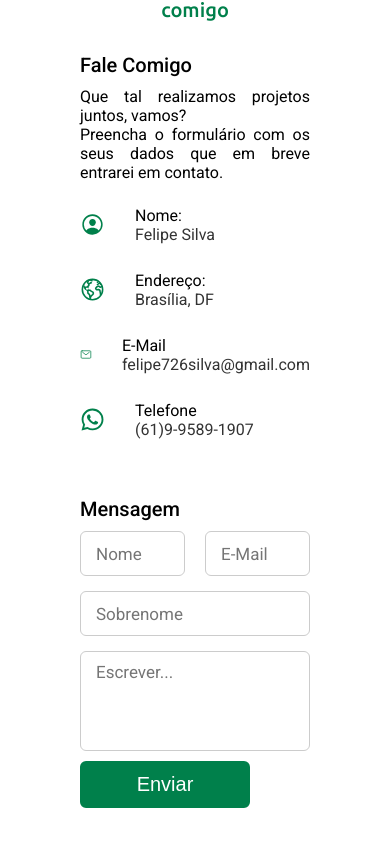
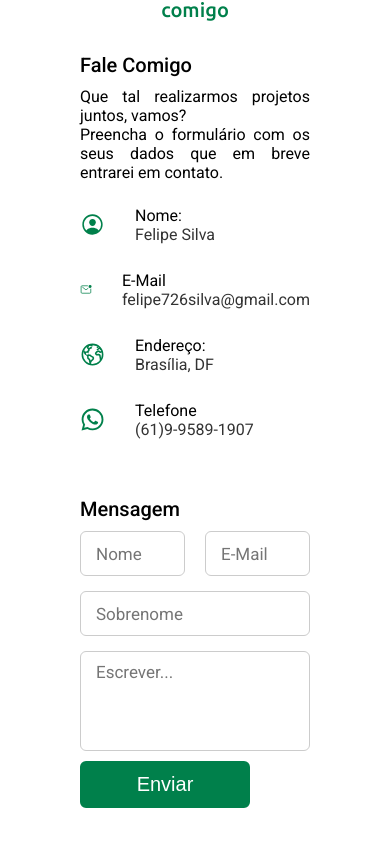
Before and after one commit to Feliper-Silva/portifolio-web, a React (Create React App) app: page /About in a window 390 px wide. Shown: the part 4201-5048 px from the top of the page. Built offline with nearby package versions, Linux system fonts and the light colour scheme.

Commit message:
mobile project

```diff
--- a/src/App.css
+++ b/src/App.css
@@ -107,9 +107,6 @@
   .about .title::after {
     bottom: -34px;
   }
-  .project .project-content .card .text .tags {
-    width: calc(30%-10px);
-  }
   .contact .title::after {
     bottom: -34px;
   }
--- a/src/components/Contact/index.css
+++ b/src/components/Contact/index.css
@@ -23,6 +23,10 @@
   height: 65px;
   align-items: center;
 }
+.contact .contact-content .row ion-icon {
+  font-size: 25px;
+  color: #00804b;
+}
 .contact .contact-content .row .info {
   margin-left: 30px;
 }
@@ -31,10 +35,6 @@
 }
 .contact .contact-content .row .info .sub-title {
   color: #333;
-}
-.contact .contact-content .row ion-icon {
-  font-size: 25px;
-  color: #00804b;
 }
 .contact .right form .fields {
   display: flex;
--- a/src/components/Contact/index.jsx
+++ b/src/components/Contact/index.jsx
@@ -12,7 +12,7 @@ function Contact() {
             <div className="column left">
               <div className="text">Fale Comigo</div>
               <p>
-                Que tal realizamos projetos juntos, vamos? <br />
+                Que tal realizarmos projetos juntos, vamos? <br />
                 Preencha o formulário com os seus dados que em breve entrarei em
                 contato.
               </p>
@@ -25,20 +25,23 @@ function Contact() {
                   </div>
                 </div>
                 <div className="row">
+                  <ion-icon
+                    name="mail-unread-outline"
+                    className="email"
+                  ></ion-icon>
+                  <div className="info">
+                    <div className="head">E-Mail</div>
+                    <div className="sub-title">felipe726silva@gmail.com</div>
+                  </div>
+                </div>
+                <div className="row">
                   <ion-icon name="earth-outline"></ion-icon>
-
                   <div className="info">
                     <div className="head">Endereço: </div>
                     <div className="sub-title">Brasília, DF</div>
                   </div>
                 </div>
-                <div className="row">
-                  <ion-icon name="mail-outline"></ion-icon>
-                  <div className="info">
-                    <div className="head">E-Mail</div>
-                    <div className="sub-title">felipe726silva@gmail.com</div>
-                  </div>
-                </div>
+
                 <div className="row">
                   <ion-icon name="logo-whatsapp"></ion-icon>
                   <div className="info">
```
